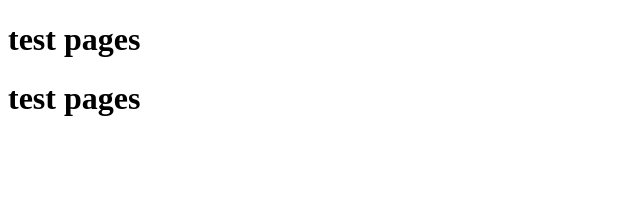
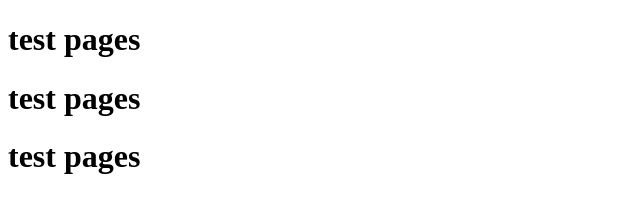
Before and after one commit to ciel69/ciel69.github.io, a plain HTML site: page index.html in a window 1280 px wide. Shown: the whole page, without its empty margins (0-640 px from the left). Drawn offline with Linux system fonts and the light colour scheme.

Commit message:
Initial commit

```diff
--- a/index.html
+++ b/index.html
@@ -8,6 +8,7 @@
 
 <h1>test pages</h1>
 <h1>test pages</h1>
+<h1>test pages</h1>
 
 
 </body>
```
